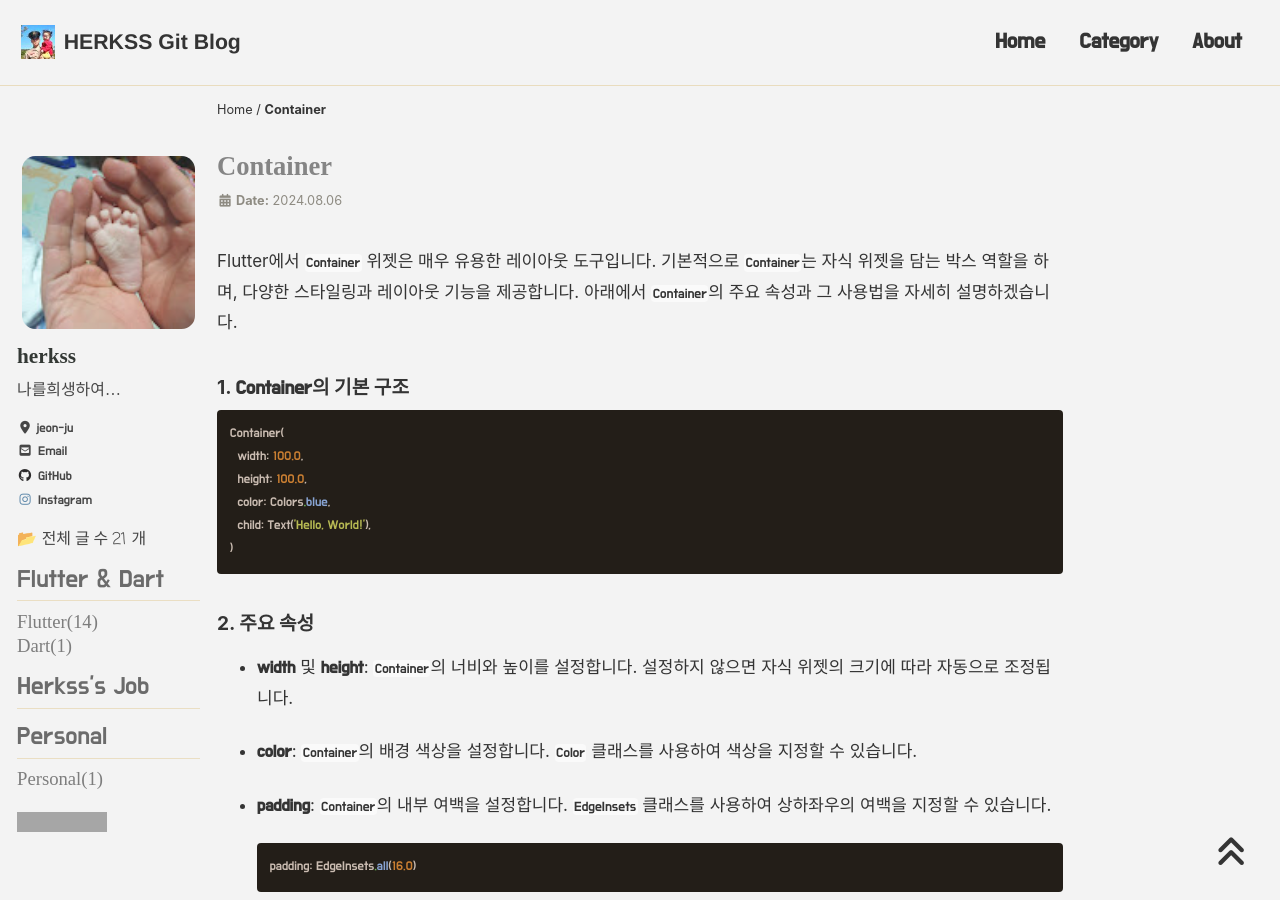
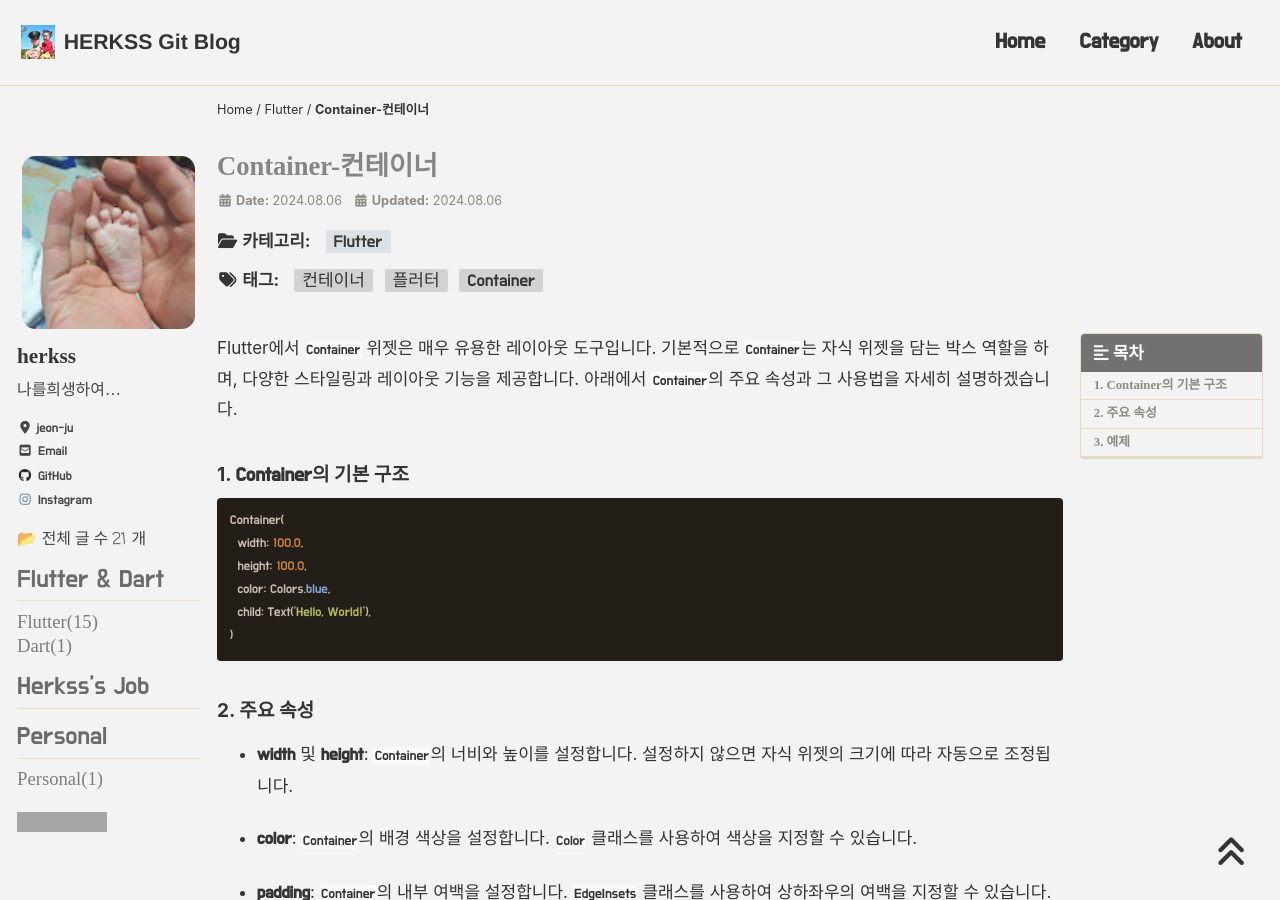
Before and after one commit to herkss/herkss.github.io, a Jekyll site: the page built from _posts/Flutter/2024-08-06-container.md, in a window 1280 px wide and 900 px high. Built offline with Jekyll 4.4.1, drawn with Linux system fonts in a browser that asks for light colours; cached includes are drawn as plain includes; nearby versions of some CDN libraries; some web fonts are replaced; comment, search, counter and statistics services are not loaded; some of the changed text lies outside the part shown; grey boxes are pictures that could not be loaded.

Commit message:
Update 2024-08-06-container.md

```diff
--- a/_posts/Flutter/2024-08-06-container.md
+++ b/_posts/Flutter/2024-08-06-container.md
@@ -1,4 +1,19 @@
+---
+title:  "Container-컨테이너"
+excerpt: "Container-컨테이너"
 
+categories:
+  - Flutter
+tags:
+  - [Container, 플러터, 컨테이너, ]
+
+toc: true
+toc_sticky: true
+
+date: 2024-08-06
+last_modified_at: 2024-08-06
+
+---
 
 Flutter에서 `Container` 위젯은 매우 유용한 레이아웃 도구입니다. 기본적으로 `Container`는 자식 위젯을 담는 박스 역할을 하며, 다양한 스타일링과 레이아웃 기능을 제공합니다. 아래에서 `Container`의 주요 속성과 그 사용법을 자세히 설명하겠습니다.
 
```
